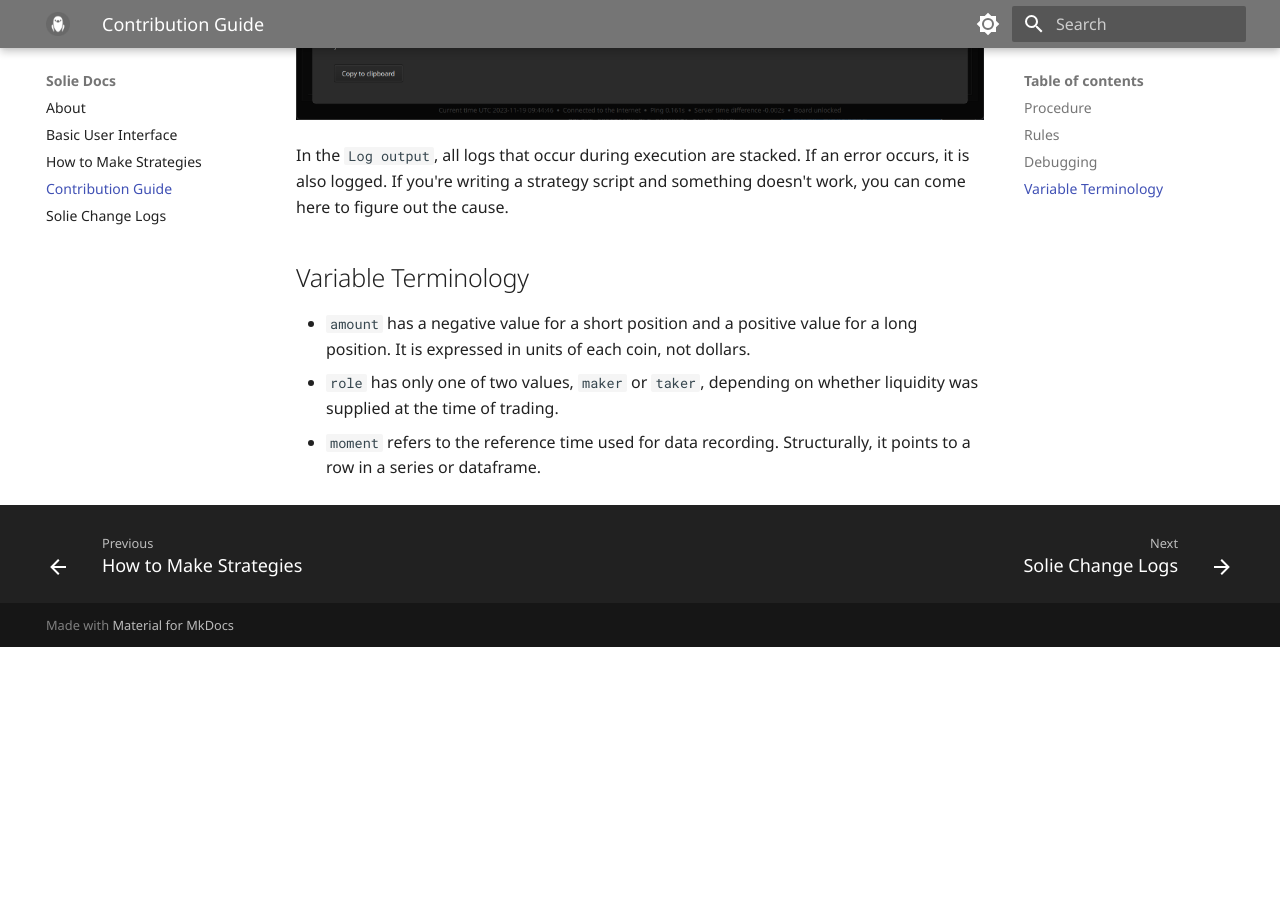
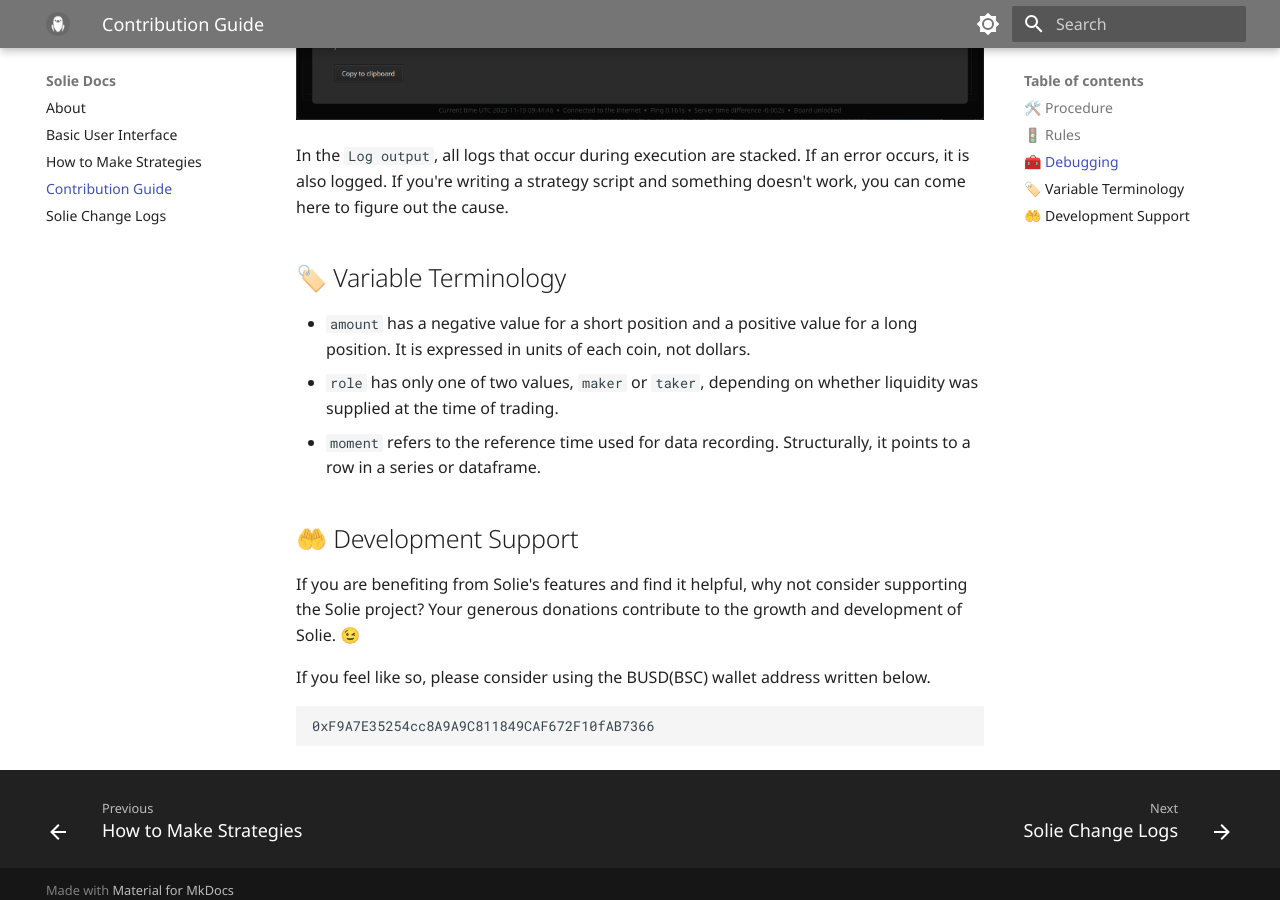
Before and after one commit to cunarist/solie, an MkDocs documentation site: the page built from documentation/docs/contribution.md, in a window 1280 px wide and 900 px high, scrolled down 3023 px. Built offline with MkDocs 1.6.1 and Material for MkDocs 9.7.7, drawn with Linux system fonts in a browser that asks for light colours; before the commit the page ends 3670 px from its top, so only the background shows below that; some of the changed text lies outside the part shown.

Commit message:
Improve docs and guides

````diff
--- a/documentation/docs/contribution.md
+++ b/documentation/docs/contribution.md
@@ -2,7 +2,7 @@
 
 There are things that must be known in the process of making Solie.
 
-## Procedure
+## 🛠️ Procedure
 
 Install Poetry[🔗](https://python-poetry.org/).
 
@@ -33,7 +33,7 @@
 
 Make a commit in a branch other than `main` and create a pull request.
 
-## Rules
+## 🚦 Rules
 
 - Solie is made purely in Python and uses Poetry as the default package management tool.
 - Use Ruff formatter for formatting and linting.
@@ -44,7 +44,7 @@
 - When a value is added to data that has a table form, it should be occupied by `datalocks` and then written at once so that one row can always be assumed to be completely intact. Be careful that there is no instantaneous blank space after a new row is added.
 - Time zone information must be included in UTC in `datetime.datetime` object. In addition to this, please include UTC time zone information wherever possible, such as `pandas.DatetimeIndex`.
 
-## Debugging
+## 🧰 Debugging
 
 If there is Python code that you want to run, you can run it in the `Logs` of the `Manage` tab. After writing the code in the `Python Script` input device, the code is executed when the `Run Code` button is pressed. The `print` function won't help you because it prints to the terminal rather than the log list.
 
@@ -83,8 +83,18 @@
 
 In the `Log output`, all logs that occur during execution are stacked. If an error occurs, it is also logged. If you're writing a strategy script and something doesn't work, you can come here to figure out the cause.
 
-## Variable Terminology
+## 🏷️ Variable Terminology
 
 - `amount` has a negative value for a short position and a positive value for a long position. It is expressed in units of each coin, not dollars.
 - `role` has only one of two values, `maker` or `taker`, depending on whether liquidity was supplied at the time of trading.
 - `moment` refers to the reference time used for data recording. Structurally, it points to a row in a series or dataframe.
+
+## 🤲 Development Support
+
+If you are benefiting from Solie's features and find it helpful, why not consider supporting the Solie project? Your generous donations contribute to the growth and development of Solie. 😉
+
+If you feel like so, please consider using the BUSD(BSC) wallet address written below.
+
+```
+0xF9A7E35254cc8A9A9C811849CAF672F10fAB7366
+```
````
Also changed, not shown: documentation/docs/basic-interface.md (+5 -5 lines), documentation/docs/change-logs.md (+0 -2 lines), documentation/docs/index.md (+41 -2 lines), documentation/docs/making-strategy.md (+3 -3 lines), README.md.
